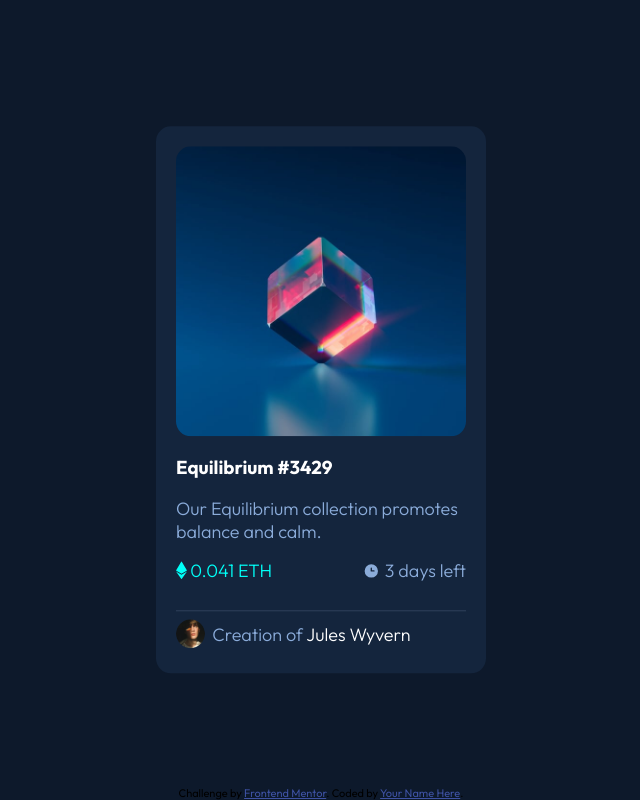
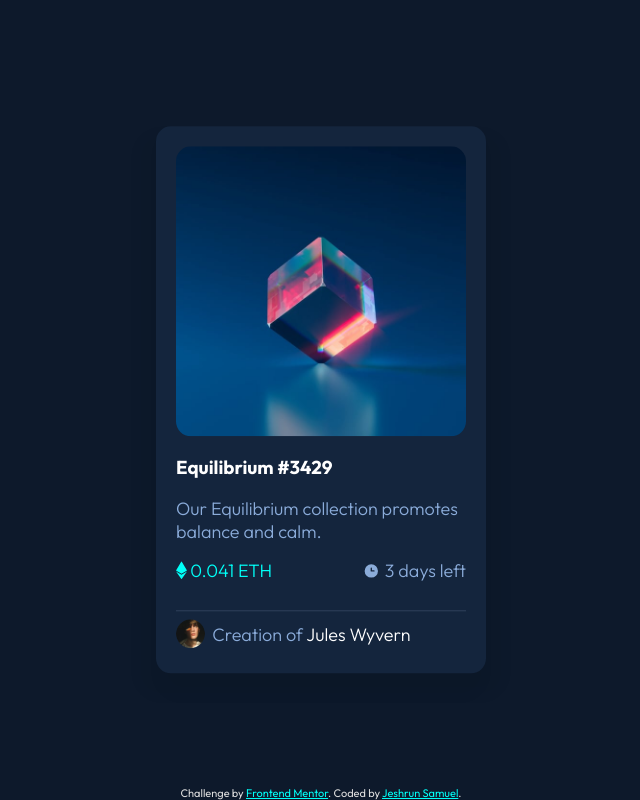
Before and after one commit to JeshrunSamuel/NFT-Card-component, a plain HTML site: page index.html in a window 1280 px wide. Shown: the whole page, without its empty margins (319-959 px from the left). Drawn offline with Linux system fonts and the light colour scheme.

Commit message:
edited the footer style

```diff
--- a/index.html
+++ b/index.html
@@ -43,7 +43,7 @@
   </div>
     <div class="attribution">
       Challenge by <a href="https://www.frontendmentor.io?ref=challenge" target="_blank">Frontend Mentor</a>.
-      Coded by <a href="#">Your Name Here</a>.
+      Coded by <a href="https://www.frontendmentor.io/profile/JeshrunSamuel">Jeshrun Samuel</a>.
     </div>
 
 </body>
--- a/style.css
+++ b/style.css
@@ -18,6 +18,7 @@ body {
     transform: translate(-50%, -50%);
     color: white;
     border-radius: 15px;
+    box-shadow: 10px 15px 10px 10px rgba(0, 0, 0, 0.027), -10px 15px 10px 10px rgba(0, 0, 0, 0.027);
 }
 hr {
     background-color: hsl(215, 32%, 27%);
@@ -101,6 +102,11 @@ h3 {
     bottom: 0;
     left: 50%;
     transform: translateX(-50%);
+    color: rgb(221, 221, 221);
+}
+
+.attribution a {
+    color: hsl(178, 100%, 50%);
 }
 
 #view:hover {
```
